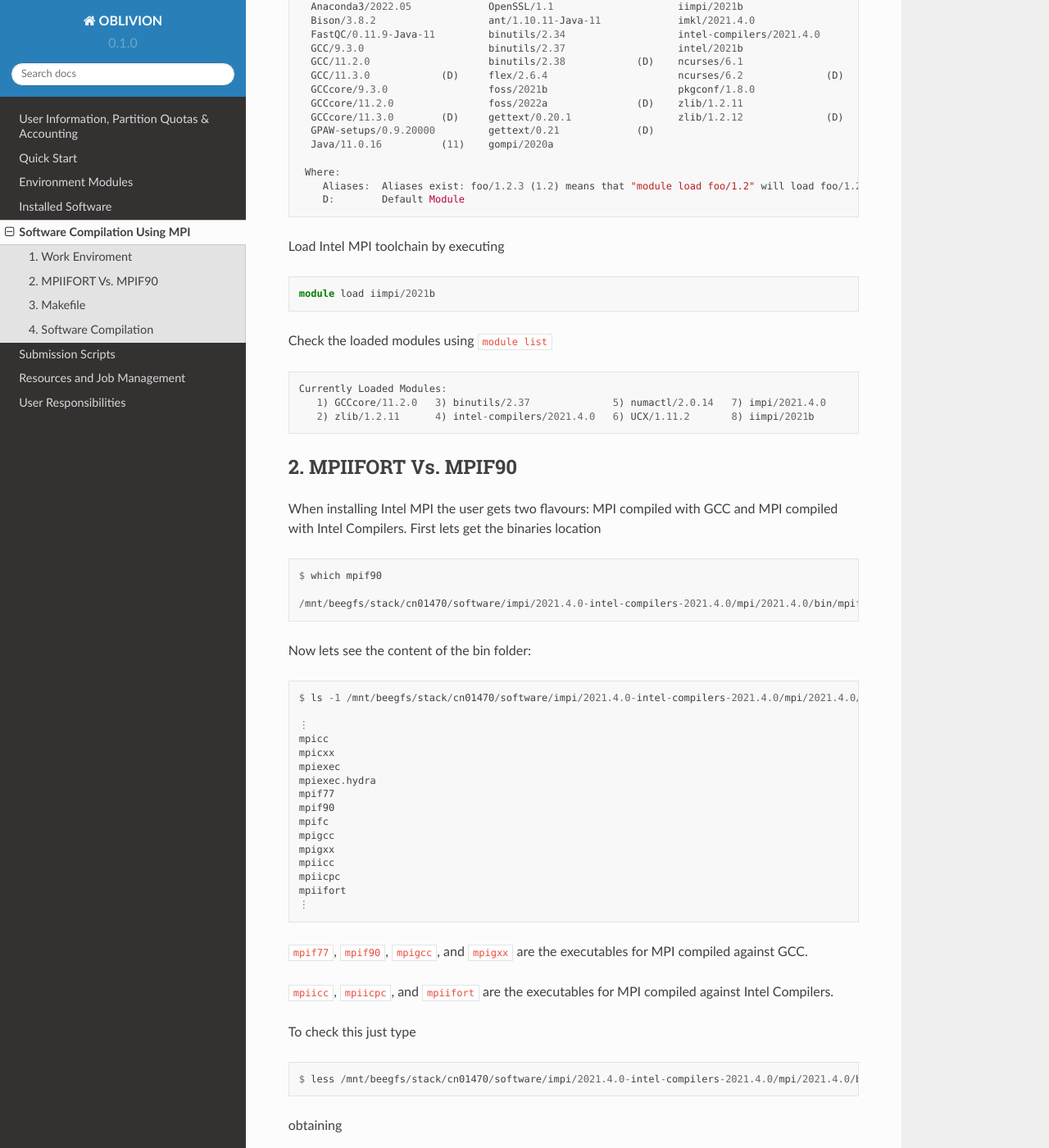
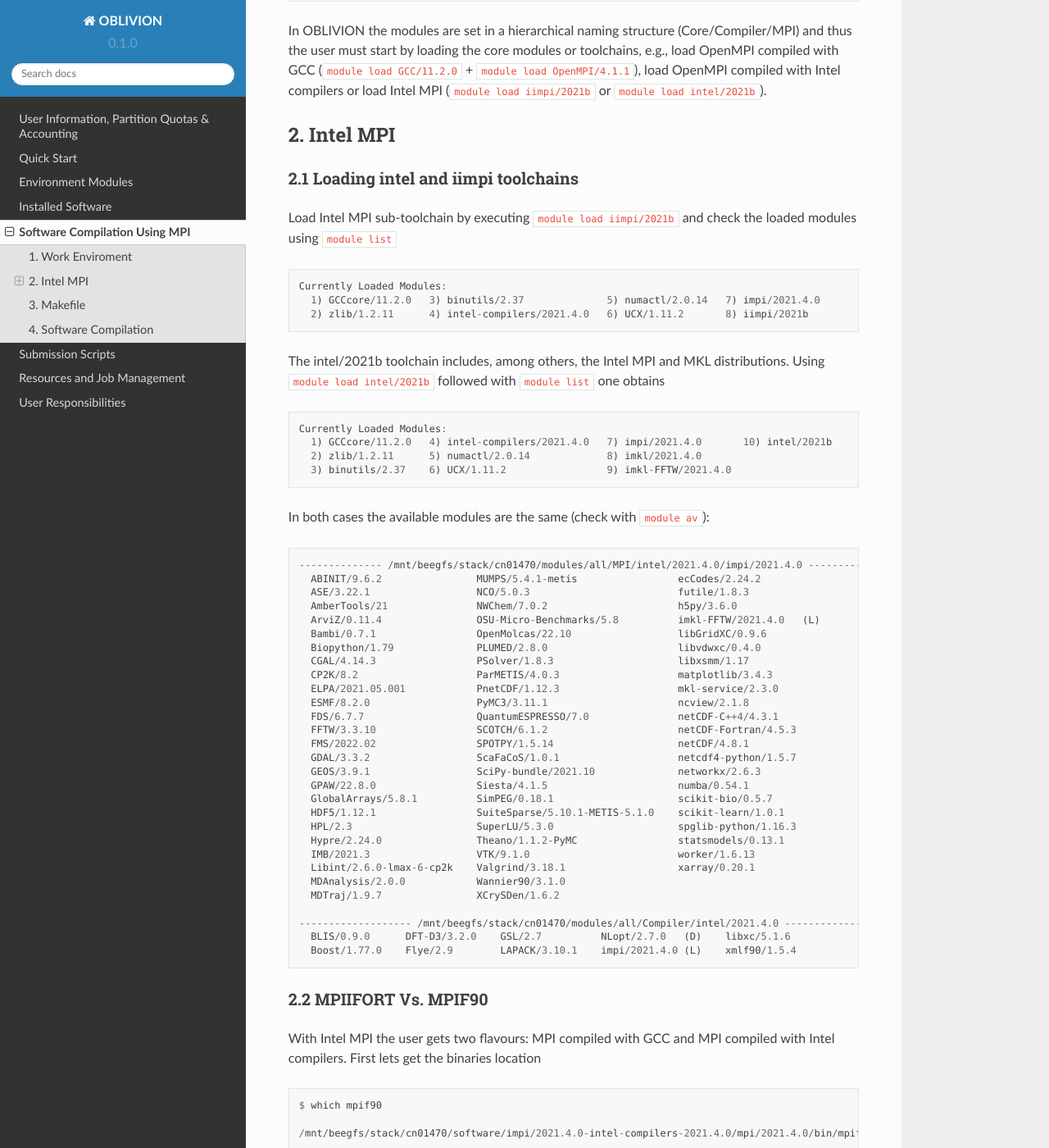
Before and after one commit to mavillez/Oblivion, a Sphinx documentation site: the page built from docs/source/compilation.rst, in a window 1280 px wide and 1400 px high, scrolled down 615 px. Shown: the whole window at 82% size. Built offline with Sphinx 7.4.7 and the Read the Docs theme 2.0.0, drawn with Linux system fonts in a browser that asks for light colours; some of the changed text lies outside the part shown.

Commit message:
Update compilation.rst

```diff
--- a/docs/source/compilation.rst
+++ b/docs/source/compilation.rst
@@ -1,20 +1,10 @@
 Software Compilation Using MPI
 ==============================
-
-In order to compile a software several steps must be carried out by the user:
-
-#. Set the work environment by loading modules
-#. Determine the software paths (compiler, libraries, includes, etc)
-#. Adjust the Makefile
-#. Compile the software
 
 1. Work Enviroment
 ------------------
 
-To set the work environment the user must load the needed modules. To do that start by using `module av` to see the provided modules.
-In OBLIVION the modules are set in a hierarchical structure and thus the user must start by loading the core modules or toolchains.
-
-Say that the user wants to compile his/her software with Intel MPI. First executes `module av` obtaining
+To set the work environment the user must load the needed modules. To do that start by using ``module av`` to see the available modules:
 
 .. code-block:: julia
 
@@ -37,25 +27,72 @@ Say that the user wants to compile his/her software with Intel MPI. First execut
       Aliases:  Aliases exist: foo/1.2.3 (1.2) means that "module load foo/1.2" will load foo/1.2.3
       D:        Default Module
 
-Load Intel MPI toolchain by executing
+In OBLIVION the modules are set in a hierarchical naming structure (Core/Compiler/MPI) and thus the user must start by loading the core modules or toolchains, e.g., load OpenMPI compiled with GCC (``module load GCC/11.2.0`` + ``module load OpenMPI/4.1.1``), load OpenMPI compiled with Intel compilers or load Intel MPI (``module load iimpi/2021b`` or ``module load intel/2021b``).
 
-.. code-block:: julia
 
-  module load iimpi/2021b
+2. Intel MPI
+------------
 
-Check the loaded modules using ``module list``
+2.1 Loading intel and iimpi toolchains
+~~~~~~~~~~~~~~~~~~~~~~~~~~~~~~~~~~~~~~
+
+Load Intel MPI sub-toolchain by executing ``module load iimpi/2021b`` and check the loaded modules using ``module list``
 
 .. code-block:: julia
 
   Currently Loaded Modules:
-     1) GCCcore/11.2.0   3) binutils/2.37              5) numactl/2.0.14   7) impi/2021.4.0
-     2) zlib/1.2.11      4) intel-compilers/2021.4.0   6) UCX/1.11.2       8) iimpi/2021b
+    1) GCCcore/11.2.0   3) binutils/2.37              5) numactl/2.0.14   7) impi/2021.4.0
+    2) zlib/1.2.11      4) intel-compilers/2021.4.0   6) UCX/1.11.2       8) iimpi/2021b
 
 
-2. MPIIFORT Vs. MPIF90
-----------------------
+The intel/2021b toolchain includes, among others, the Intel MPI and MKL distributions. Using ``module load intel/2021b`` followed with ``module list`` one obtains
 
-When installing Intel MPI the user gets two flavours: MPI compiled with GCC and MPI compiled with Intel Compilers. First lets get the binaries location
+.. code-block:: julia
+
+  Currently Loaded Modules:
+    1) GCCcore/11.2.0   4) intel-compilers/2021.4.0   7) impi/2021.4.0       10) intel/2021b
+    2) zlib/1.2.11      5) numactl/2.0.14             8) imkl/2021.4.0
+    3) binutils/2.37    6) UCX/1.11.2                 9) imkl-FFTW/2021.4.0
+
+In both cases the available modules are the same (check with ``module av``):
+
+.. code-block:: julia
+
+  -------------- /mnt/beegfs/stack/cn01470/modules/all/MPI/intel/2021.4.0/impi/2021.4.0 ---------------
+    ABINIT/9.6.2                MUMPS/5.4.1-metis                 ecCodes/2.24.2
+    ASE/3.22.1                  NCO/5.0.3                         futile/1.8.3
+    AmberTools/21               NWChem/7.0.2                      h5py/3.6.0
+    ArviZ/0.11.4                OSU-Micro-Benchmarks/5.8          imkl-FFTW/2021.4.0   (L)
+    Bambi/0.7.1                 OpenMolcas/22.10                  libGridXC/0.9.6
+    Biopython/1.79              PLUMED/2.8.0                      libvdwxc/0.4.0
+    CGAL/4.14.3                 PSolver/1.8.3                     libxsmm/1.17
+    CP2K/8.2                    ParMETIS/4.0.3                    matplotlib/3.4.3
+    ELPA/2021.05.001            PnetCDF/1.12.3                    mkl-service/2.3.0
+    ESMF/8.2.0                  PyMC3/3.11.1                      ncview/2.1.8
+    FDS/6.7.7                   QuantumESPRESSO/7.0               netCDF-C++4/4.3.1
+    FFTW/3.3.10                 SCOTCH/6.1.2                      netCDF-Fortran/4.5.3
+    FMS/2022.02                 SPOTPY/1.5.14                     netCDF/4.8.1
+    GDAL/3.3.2                  ScaFaCoS/1.0.1                    netcdf4-python/1.5.7
+    GEOS/3.9.1                  SciPy-bundle/2021.10              networkx/2.6.3
+    GPAW/22.8.0                 Siesta/4.1.5                      numba/0.54.1
+    GlobalArrays/5.8.1          SimPEG/0.18.1                     scikit-bio/0.5.7
+    HDF5/1.12.1                 SuiteSparse/5.10.1-METIS-5.1.0    scikit-learn/1.0.1
+    HPL/2.3                     SuperLU/5.3.0                     spglib-python/1.16.3
+    Hypre/2.24.0                Theano/1.1.2-PyMC                 statsmodels/0.13.1
+    IMB/2021.3                  VTK/9.1.0                         worker/1.6.13
+    Libint/2.6.0-lmax-6-cp2k    Valgrind/3.18.1                   xarray/0.20.1
+    MDAnalysis/2.0.0            Wannier90/3.1.0
+    MDTraj/1.9.7                XCrySDen/1.6.2
+
+  ------------------- /mnt/beegfs/stack/cn01470/modules/all/Compiler/intel/2021.4.0 -------------------
+    BLIS/0.9.0      DFT-D3/3.2.0    GSL/2.7          NLopt/2.7.0   (D)    libxc/5.1.6
+    Boost/1.77.0    Flye/2.9        LAPACK/3.10.1    impi/2021.4.0 (L)    xmlf90/1.5.4
+
+
+2.2 MPIIFORT Vs. MPIF90
+~~~~~~~~~~~~~~~~~~~~~~~
+
+With Intel MPI the user gets two flavours: MPI compiled with GCC and MPI compiled with Intel compilers. First lets get the binaries location
 
 .. code-block:: julia
 
```
